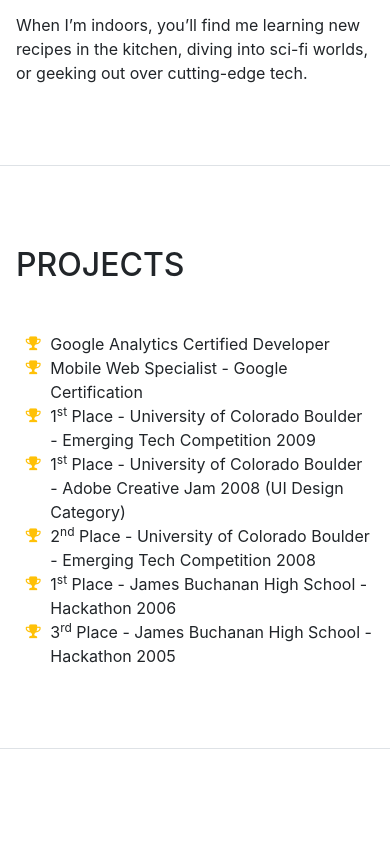
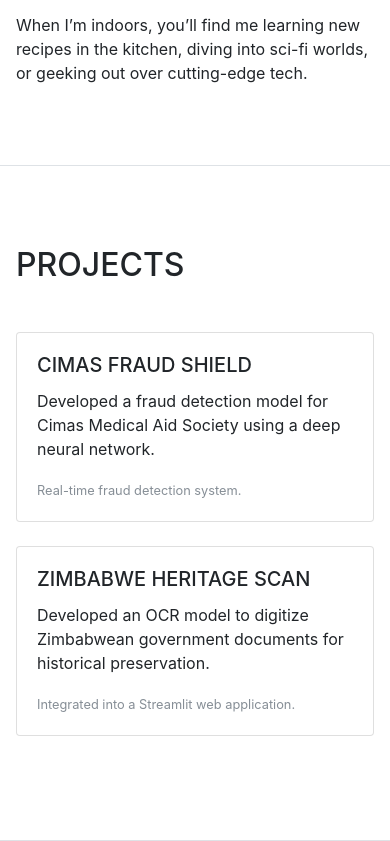
Before and after one commit to naku2001/naku2001.github.io, a website with bundled scripts: page index.html in a window 390 px wide. Shown: the part 2906-3747 px from the top of the page. Before the commit the page ends 3655 px from the top, so only its background shows below. Built offline with nearby package versions, Linux system fonts and the light colour scheme; a web font is replaced by a local one.

Commit message:
Update index.html

```diff
--- a/index.html
+++ b/index.html
@@ -55,7 +55,7 @@
             <a class="nav-link js-scroll-trigger" href="#interests">Interests</a>
           </li>
           <li class="nav-item">
-            <a class="nav-link js-scroll-trigger" href="#awards">Awards</a>
+            <a class="nav-link js-scroll-trigger" href="#projects">Projects</a>
           </li>
         </ul>
       </div>
@@ -262,42 +262,32 @@
         </div>
       </section>
 
-      <section class="resume-section p-3 p-lg-5 d-flex flex-column" id="awards">
+      <section class="resume-section p-3 p-lg-5 d-flex flex-column" id="projects">
         <div class="my-auto">
-          <h2 class="mb-5">Projects</h2>
-          <ul class="fa-ul mb-0">
-            <li>
-              <i class="fa-li fa fa-trophy text-warning"></i>
-              Google Analytics Certified Developer</li>
-            <li>
-              <i class="fa-li fa fa-trophy text-warning"></i>
-              Mobile Web Specialist - Google Certification</li>
-            <li>
-              <i class="fa-li fa fa-trophy text-warning"></i>
-              1<sup>st</sup>
-              Place - University of Colorado Boulder - Emerging Tech Competition 2009</li>
-            <li>
-              <i class="fa-li fa fa-trophy text-warning"></i>
-              1<sup>st</sup>
-              Place - University of Colorado Boulder - Adobe Creative Jam 2008 (UI Design Category)</li>
-            <li>
-              <i class="fa-li fa fa-trophy text-warning"></i>
-              2<sup>nd</sup>
-              Place - University of Colorado Boulder - Emerging Tech Competition 2008</li>
-            <li>
-            <li>
-              <i class="fa-li fa fa-trophy text-warning"></i>
-              1<sup>st</sup>
-              Place - James Buchanan High School - Hackathon 2006</li>
-            <li>
-              <i class="fa-li fa fa-trophy text-warning"></i>
-              3<sup>rd</sup>
-              Place - James Buchanan High School - Hackathon 2005</li>
-          </ul>
+            <h2 class="mb-5">Projects</h2>
+            <div class="row">
+                <div class="col-md-6 mb-4">
+                    <div class="card shadow-sm h-100">
+                        <div class="card-body">
+                            <h5 class="card-title">Cimas Fraud Shield</h5>
+                            <p class="card-text">Developed a fraud detection model for Cimas Medical Aid Society using a deep neural network.</p>
+                            <p class="card-text"><small class="text-muted">Real-time fraud detection system.</small></p>
+                        </div>
+                    </div>
+                </div>
+                <div class="col-md-6 mb-4">
+                    <div class="card shadow-sm h-100">
+                        <div class="card-body">
+                            <h5 class="card-title">Zimbabwe Heritage Scan</h5>
+                            <p class="card-text">Developed an OCR model to digitize Zimbabwean government documents for historical preservation.</p>
+                            <p class="card-text"><small class="text-muted">Integrated into a Streamlit web application.</small></p>
+                        </div>
+                    </div>
+                </div>
+            </div>
         </div>
-      </section>
+    </section>
 
-    </div>
 
     <!-- Bootstrap core JavaScript -->
     <script src="vendor/jquery/jquery.min.js"></script>
```
